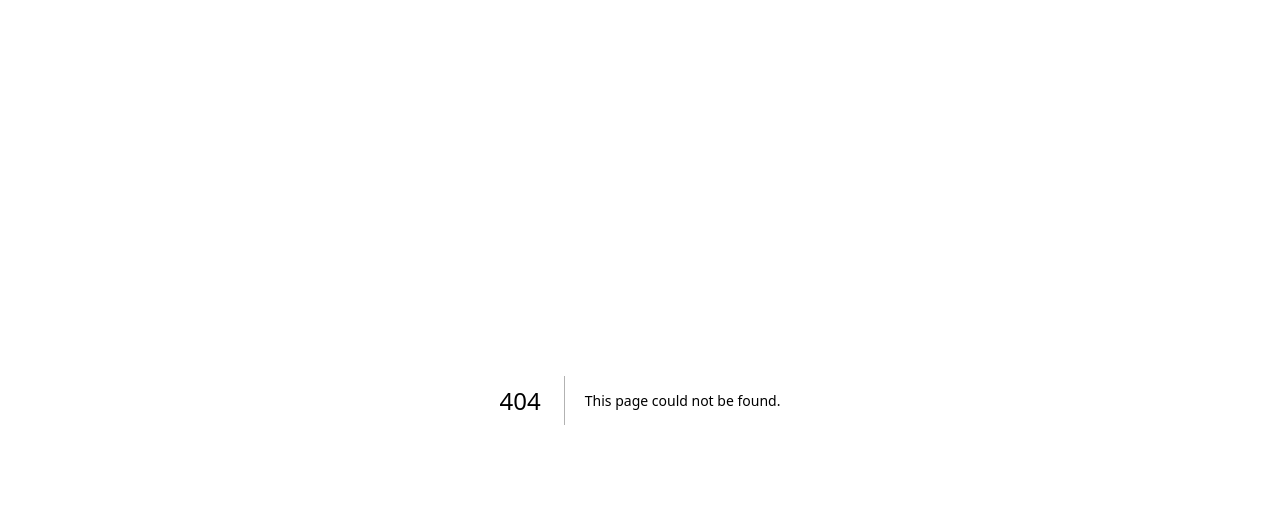
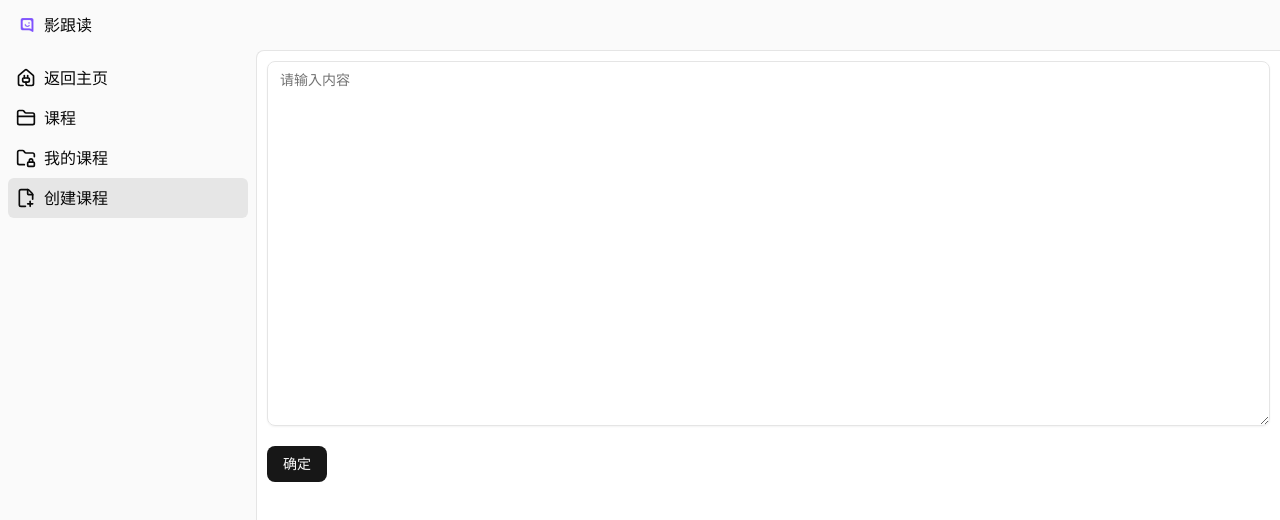
Before and after one commit to WangZhenHao/learing-english-client, a Next.js app: page /create in a window 1280 px wide. Before the commit this address had no page. Shown: the top 520 px of the page. Built offline with nearby package versions, Linux system fonts and the light colour scheme.

Commit message:
feat:创建文章

```diff
--- a/package.json
+++ b/package.json
@@ -9,10 +9,12 @@
     "lint": "eslint"
   },
   "dependencies": {
+    "@radix-ui/react-dialog": "^1.1.15",
     "@radix-ui/react-slot": "^1.2.4",
     "ahooks": "^3.9.6",
     "class-variance-authority": "^0.7.1",
     "clsx": "^2.1.1",
+    "dayjs": "^1.11.19",
     "hls.js": "^1.6.15",
     "lucide-react": "^0.556.0",
     "next": "15.5.7",
--- a/src/api/course.js
+++ b/src/api/course.js
@@ -1,5 +1,15 @@
+import { fetcher } from "../lib/http";
+export function getArticleId(id) {
+    return fetcher("/article/getArticleById/" + id);
+}
 
-import { fetcher } from '../lib/http'
-export function getArticleId(id) {
-    return fetcher('/article/getArticleById/' + id)
+export function getList(data) {
+    return fetcher("/article/list", data);
 }
+
+export function optimize(data) {
+    return fetcher("/article/optimize", {
+        method: "POST",
+        data,
+    });
+}
--- a/src/app/(home)/_components/leftSlide.js
+++ b/src/app/(home)/_components/leftSlide.js
@@ -1,14 +1,14 @@
 "use client";
 import Link from "next/link";
 import style from "./componet.module.css";
-import { HousePlug, FolderClosed, FolderLock } from "lucide-react";
+import { HousePlug, FolderClosed, FolderLock, FilePlusCorner } from "lucide-react";
 import { usePathname } from "next/navigation";
 const App = () => {
     const pathname = usePathname();
     const linkList = [
         {
-            name: "主页",
-            href: "/home",
+            name: "返回主页",
+            href: "/",
             icon: <HousePlug size={20} />,
         },
         {
@@ -20,6 +20,11 @@
             name: "我的课程",
             href: "/my-course",
             icon: <FolderLock size={20} />,
+        },
+        {
+            name: "创建课程",
+            href: "/create",
+            icon: <FilePlusCorner size={20} />,
         },
     ];
     return (
--- a/src/app/(home)/course/_components/item.js
+++ b/src/app/(home)/course/_components/item.js
@@ -1,18 +1,23 @@
 "use client";
 import Link from "next/link";
+import dayjs from "dayjs";
 
 import "./page.scss";
-const App = () => {
-    const list = [1, 2, 3, 4, 5, 6, 7, 8, 9, 10];
+const App = (props) => {
+    const list = props.data;
     return (
         <div>
             <div className="item-wrap">
                 {list.map((item, index) => {
                     return (
-                        <Link href="/course/detail/5" key={index}>
+                        <Link href={`/course/detail/${item.id}`} key={index}>
                             <div className="item border border-border">
                                 {/* <img className="item-img w-full" src="https://earthworm-prod-1312884695.cos.ap-beijing.myqcloud.com/course-packs/1762769499932_d24033c0-99bf-46aa-bc2e-b4a74f643771.avif" alt="logo" /> */}
-                                <div className="item-title p-2 font-bold">how to use text to generate a audio</div>
+                                <div className="item-title p-2 font-bold">{ item.title }</div>
+                                <div className="flex justify-between px-2 pb-2 text-[12px] text-[#999]">
+                                    <span>{dayjs(item.createdAt).format('YYYY-MM-DD hh:mm')}</span>
+                                    { item.views ? <span>浏览量：{item.views}</span> : '' }
+                                </div>
                             </div>
                         </Link>
                     );
--- a/src/app/(home)/course/page.js
+++ b/src/app/(home)/course/page.js
@@ -1,6 +1,9 @@
 import Item from './_components/item'
-const App = () => {
-    return <Item />
+import { getList } from '@/api/course'
+const App = async () => {
+    const res = await getList();
+
+    return <Item data={res.data.list} />
 }
 
 export default App;
--- /dev/null
+++ b/src/app/(home)/create/page.js
@@ -0,0 +1,58 @@
+"use client";
+
+import { Button } from "@/components/ui/button";
+import { Textarea } from "@/components/ui/textarea";
+import { useState } from "react";
+// import { optimize } from "@/api/course";
+import {
+    Dialog,
+    DialogContent,
+    DialogFooter,
+    DialogHeader,
+    DialogTitle,
+  } from "@/components/ui/dialog"
+
+
+const App = () => {
+    const [text, setText] = useState("");
+    const [loading, setLoading] = useState(false)
+    const [open, setOpen] = useState(false)
+    const clickHandler = () => {
+        if (!text) {
+        }
+        setOpen(true);
+        // optimize({ context: text }).then((res) => {
+        //     console.log(res);
+        // });
+    };
+    const inputHandle = (e) => {
+        setText(e.target.value);
+    };
+    return (
+        <>
+            <Textarea
+                style={{ height: "50%" }}
+                onInput={inputHandle}
+                placeholder="请输入内容"
+            />
+            <Button className="mt-5" onClick={clickHandler}>
+                确定
+            </Button>
+            <Dialog open={open} onOpenChange={setOpen}>
+                <DialogContent style={{width: '80%'}}>
+                <DialogHeader>
+                    <DialogTitle>操作成功</DialogTitle>
+                </DialogHeader>
+
+                <p>你的数据已经提交成功</p>
+
+                <DialogFooter>
+                    <Button onClick={() => setOpen(false)}>知道了</Button>
+                </DialogFooter>
+                </DialogContent>
+            </Dialog>
+        </>
+    );
+};
+
+export default App;
--- a/src/app/(home)/layout.js
+++ b/src/app/(home)/layout.js
@@ -32,12 +32,12 @@
 
 export default function RootLayout({ children }) {
     return (
-        <>
+        <div className="bg-[#fafafa]">
             <Nav />
             <div className="flex">
                 <LeftSlide />
                 <div
-                    className="w-full border-t border-l border-border flex-1 p-2.5 overflow-y-auto"
+                    className="w-full border-t border-l border-border flex-1 p-2.5 overflow-y-auto bg-white"
                     style={{
                         borderRadius: "8px 0px 0px 0px",
                         height: "calc(100vh - 50px)",
@@ -46,6 +46,6 @@
                     {children}
                 </div>
             </div>
-        </>
+        </div>
     );
 }
--- a/src/app/page.js
+++ b/src/app/page.js
@@ -24,7 +24,7 @@
         </p>
 
         <div className="hero-actions">
-          <Link href="/home/course">
+          <Link href="/course">
             <Button className="btn-start px-10 py-6">开始使用</Button>
           </Link>
         </div>
--- a/src/components/ui/button.jsx
+++ b/src/components/ui/button.jsx
@@ -5,7 +5,7 @@
 import { cn } from "@/lib/utils"
 
 const buttonVariants = cva(
-  "inline-flex items-center justify-center gap-2 whitespace-nowrap rounded-md text-sm font-medium transition-all disabled:pointer-events-none disabled:opacity-50 [&_svg]:pointer-events-none [&_svg:not([class*='size-'])]:size-4 shrink-0 [&_svg]:shrink-0 outline-none focus-visible:border-ring focus-visible:ring-ring/50 focus-visible:ring-[3px] aria-invalid:ring-destructive/20 dark:aria-invalid:ring-destructive/40 aria-invalid:border-destructive",
+  "inline-flex items-center justify-center gap-2 whitespace-nowrap rounded-md text-sm font-medium transition-all disabled:pointer-events-none disabled:opacity-50 [&_svg]:pointer-events-none [&_svg:not([class*='size-'])]:size-4 shrink-0 [&_svg]:shrink-0 outline-none focus-visible:border-ring focus-visible:ring-ring/50 focus-visible:ring-[3px] aria-invalid:ring-destructive/20 dark:aria-invalid:ring-destructive/40 aria-invalid:border-destructive cursor-pointer",
   {
     variants: {
       variant: {
--- /dev/null
+++ b/src/components/ui/dialog.jsx
@@ -0,0 +1,137 @@
+"use client"
+
+import * as React from "react"
+import * as DialogPrimitive from "@radix-ui/react-dialog"
+import { XIcon } from "lucide-react"
+
+import { cn } from "@/lib/utils"
+
+function Dialog({
+  ...props
+}) {
+  return <DialogPrimitive.Root data-slot="dialog" {...props} />;
+}
+
+function DialogTrigger({
+  ...props
+}) {
+  return <DialogPrimitive.Trigger data-slot="dialog-trigger" {...props} />;
+}
+
+function DialogPortal({
+  ...props
+}) {
+  return <DialogPrimitive.Portal data-slot="dialog-portal" {...props} />;
+}
+
+function DialogClose({
+  ...props
+}) {
+  return <DialogPrimitive.Close data-slot="dialog-close" {...props} />;
+}
+
+function DialogOverlay({
+  className,
+  ...props
+}) {
+  return (
+    <DialogPrimitive.Overlay
+      data-slot="dialog-overlay"
+      className={cn(
+        "data-[state=open]:animate-in data-[state=closed]:animate-out data-[state=closed]:fade-out-0 data-[state=open]:fade-in-0 fixed inset-0 z-50 bg-black/50",
+        className
+      )}
+      {...props} />
+  );
+}
+
+function DialogContent({
+  className,
+  children,
+  showCloseButton = true,
+  ...props
+}) {
+  return (
+    <DialogPortal data-slot="dialog-portal">
+      <DialogOverlay />
+      <DialogPrimitive.Content
+        data-slot="dialog-content"
+        className={cn(
+          "bg-background data-[state=open]:animate-in data-[state=closed]:animate-out data-[state=closed]:fade-out-0 data-[state=open]:fade-in-0 data-[state=closed]:zoom-out-95 data-[state=open]:zoom-in-95 fixed top-[50%] left-[50%] z-50 grid w-full max-w-[calc(100%-2rem)] translate-x-[-50%] translate-y-[-50%] gap-4 rounded-lg border p-6 shadow-lg duration-200 outline-none sm:max-w-lg",
+          className
+        )}
+        {...props}>
+        {children}
+        {showCloseButton && (
+          <DialogPrimitive.Close
+            data-slot="dialog-close"
+            className="ring-offset-background focus:ring-ring data-[state=open]:bg-accent data-[state=open]:text-muted-foreground absolute top-4 right-4 rounded-xs opacity-70 transition-opacity hover:opacity-100 focus:ring-2 focus:ring-offset-2 focus:outline-hidden disabled:pointer-events-none [&_svg]:pointer-events-none [&_svg]:shrink-0 [&_svg:not([class*='size-'])]:size-4">
+            <XIcon />
+            <span className="sr-only">Close</span>
+          </DialogPrimitive.Close>
+        )}
+      </DialogPrimitive.Content>
+    </DialogPortal>
+  );
+}
+
+function DialogHeader({
+  className,
+  ...props
+}) {
+  return (
+    <div
+      data-slot="dialog-header"
+      className={cn("flex flex-col gap-2 text-center sm:text-left", className)}
+      {...props} />
+  );
+}
+
+function DialogFooter({
+  className,
+  ...props
+}) {
+  return (
+    <div
+      data-slot="dialog-footer"
+      className={cn("flex flex-col-reverse gap-2 sm:flex-row sm:justify-end", className)}
+      {...props} />
+  );
+}
+
+function DialogTitle({
+  className,
+  ...props
+}) {
+  return (
+    <DialogPrimitive.Title
+      data-slot="dialog-title"
+      className={cn("text-lg leading-none font-semibold", className)}
+      {...props} />
+  );
+}
+
+function DialogDescription({
+  className,
+  ...props
+}) {
+  return (
+    <DialogPrimitive.Description
+      data-slot="dialog-description"
+      className={cn("text-muted-foreground text-sm", className)}
+      {...props} />
+  );
+}
+
+export {
+  Dialog,
+  DialogClose,
+  DialogContent,
+  DialogDescription,
+  DialogFooter,
+  DialogHeader,
+  DialogOverlay,
+  DialogPortal,
+  DialogTitle,
+  DialogTrigger,
+}
--- /dev/null
+++ b/src/components/ui/textarea.jsx
@@ -0,0 +1,20 @@
+import * as React from "react"
+
+import { cn } from "@/lib/utils"
+
+function Textarea({
+  className,
+  ...props
+}) {
+  return (
+    <textarea
+      data-slot="textarea"
+      className={cn(
+        "border-input placeholder:text-muted-foreground focus-visible:border-ring focus-visible:ring-ring/50 aria-invalid:ring-destructive/20 dark:aria-invalid:ring-destructive/40 aria-invalid:border-destructive dark:bg-input/30 flex field-sizing-content min-h-16 w-full rounded-md border bg-transparent px-3 py-2 text-base shadow-xs transition-[color,box-shadow] outline-none focus-visible:ring-[3px] disabled:cursor-not-allowed disabled:opacity-50 md:text-sm",
+        className
+      )}
+      {...props} />
+  );
+}
+
+export { Textarea }
```
Also changed, not shown: 1 other file (tests, documents, lock files or other folders).
